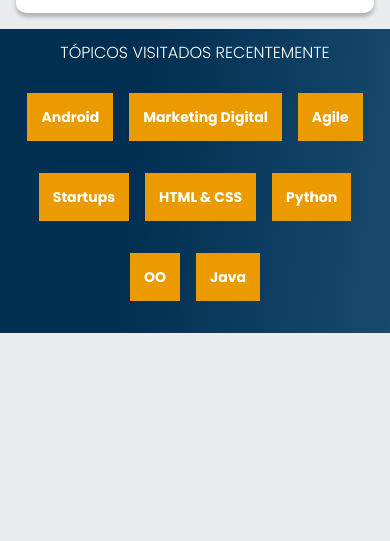
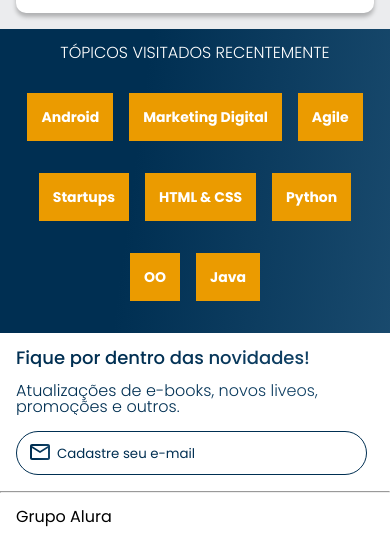
Before and after one commit to thamiresantos/AluraBooks, a plain HTML site: page index.html in a window 390 px wide. Shown: the part 1474-2015 px from the top of the page. Before the commit the page ends 1807 px from the top, so only its background shows below. Drawn offline with nearby package versions, Linux system fonts and the light colour scheme.

Commit message:
Contato e footer
design mobile finalizado

```diff
--- a/index.html
+++ b/index.html
@@ -189,6 +189,19 @@
         </ul>
     </section>
 
+    <!--contato e rodapé-->
+    <section class="contato">
+        <h2 class="contato__titulo">Fique por dentro das novidades!</h2>
+        <p class="contato__texto">Atualizações de e-books, novos liveos, promoções e outros.</p>
+        <input type="email" placeholder="Cadastre seu e-mail" class="contato__email">
+    </section>
+
+    <hr/>
+
+    <footer class="rodapé">
+        <h2 class="rodapé__titulo">Grupo Alura</h2>
+    </footer>
+
     <script src="https://cdn.jsdelivr.net/npm/swiper@10/swiper-bundle.min.js"></script>
     <script>
         const swiper = new Swiper('.swiper', {
--- a/style.css
+++ b/style.css
@@ -4,6 +4,8 @@
 @import url("styles/banner.css");
 @import url("styles/carrossel.css");
 @import url("styles/topicos.css");
+@import url("styles/contato.css");
+@import url("styles/rodape.css");
 
 /*variaveis*/
 :root{
--- /dev/null
+++ b/styles/contato.css
@@ -0,0 +1,37 @@
+.contato {
+    background-color: var(--branco);
+    padding: 1em;
+
+}
+
+.contato__titulo, .contato__texto{
+    background: var(--azul-degrade);
+    -webkit-background-clip: text;
+    -webkit-text-fill-color: transparent;
+    background-clip: text;
+}
+
+.contato__titulo{
+    font-size: 18px;
+    font-weight: 500;
+}
+
+.contato__texto {
+   font-weight: 300;
+   margin: 1em 0;
+}
+
+.contato__email {
+    padding: 1em;
+    border: 1px solid var(--azul);
+    border-radius: 24px;
+    width: 90%;
+    color: var(--azul);
+}
+
+.contato__email::placeholder{
+    font-family: var(--fonte-principal);
+    color: var(--azul);
+    background: url("../imagens/Email.svg") no-repeat;
+    padding-left: 2em;
+}
--- /dev/null
+++ b/styles/rodape.css
@@ -0,0 +1,9 @@
+hr{
+    margin: 0;
+}
+
+.rodapé {
+    background-color: var(--branco);
+    padding: 1em;
+
+}
```
